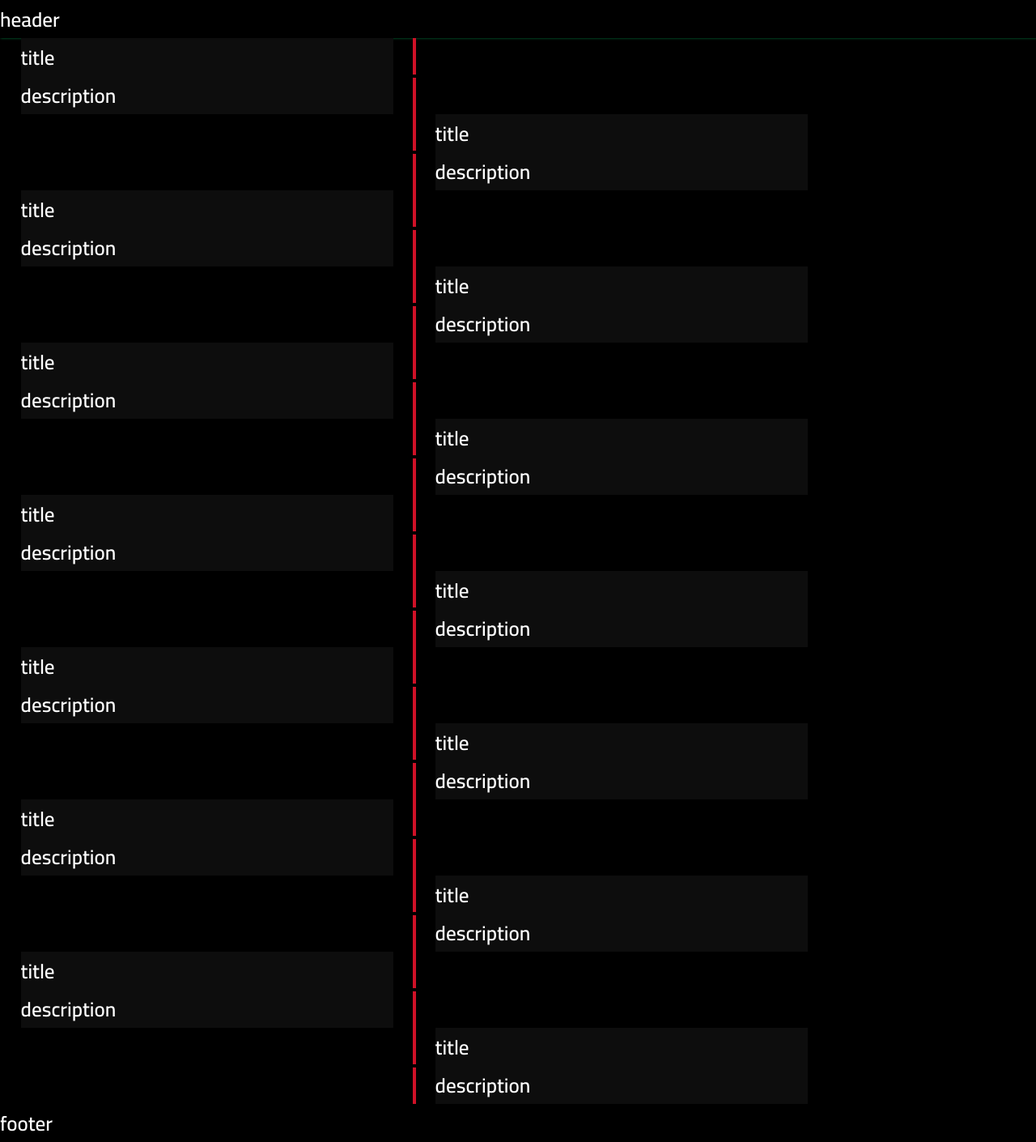
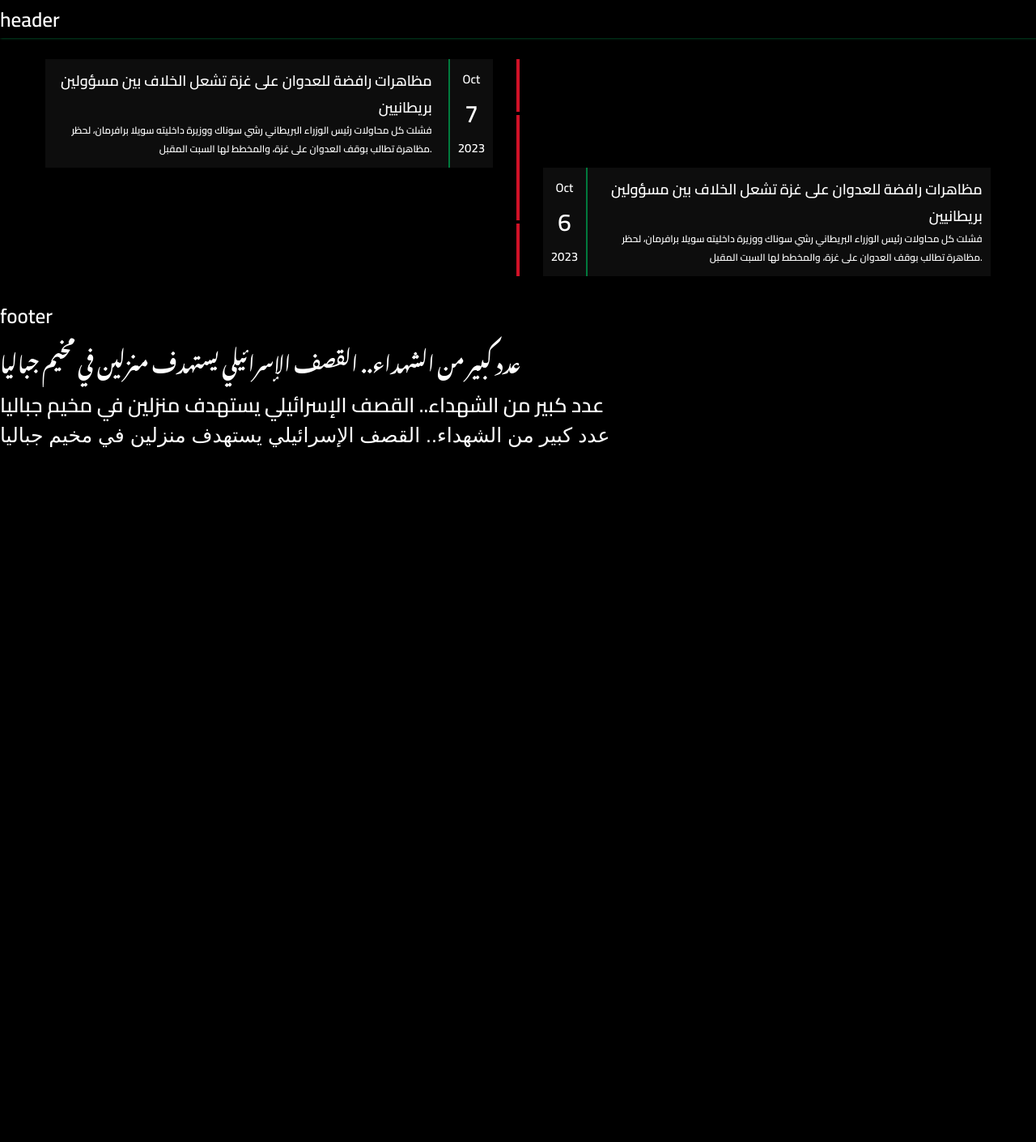
Before and after one commit to wael-boss/palestinianPulse, a React (Create React App) app: page / in a window 1280 px wide. Shown: the top 1410 px of the page at 81% size. After the commit the page ends 800 px from the top, so only its background shows below. Built offline with nearby package versions, Linux system fonts and the light colour scheme; a web font is replaced by a local one.

Commit message:
timeline skeleton pretification

```diff
--- a/src/App.js
+++ b/src/App.js
@@ -1,13 +1,13 @@
 import Footer from "./components/footer";
 import Header from "./components/header";
-import TimeLine from "./components/timeLine";
+import Main from "./components/main";
 
 
 function App() {
   return (
     <div className="App">
       <Header/>
-      <TimeLine/>
+      <Main/>
       <Footer/>
       <p style={{fontFamily:"'Noto Nastaliq Urdu', serif"}}>عدد كبير من الشهداء.. القصف الإسرائيلي يستهدف منزلين في مخيم جباليا</p>
       <p style={{fontFamily:"'Cairo', sans-serif"}}>عدد كبير من الشهداء.. القصف الإسرائيلي يستهدف منزلين في مخيم جباليا</p>
--- /dev/null
+++ b/src/components/main.js
@@ -0,0 +1,11 @@
+import TimeLine from "./timeLine"
+
+const Main = () => {
+  return (
+    <section id="mainSection">
+      <TimeLine/>
+    </section>
+  )
+}
+
+export default Main
--- a/src/components/timeLine.js
+++ b/src/components/timeLine.js
@@ -4,86 +4,28 @@ const TimeLine = () => {
     <div id="timeLineContainer">
         <div className="eventContainer">
             <div className="event">
-                <h1>title</h1>
-                <p>description</p>
+                <div className="eventDate">
+                    <p>Oct</p>
+                    <span>7</span>
+                    <p>2023</p>
+                </div>
+                <div className="eventTxt">
+                    <h1>مظاهرات رافضة للعدوان على غزة تشعل الخلاف بين مسؤولين بريطانيين</h1>
+                    <p>فشلت كل محاولات رئيس الوزراء البريطاني رشي سوناك ووزيرة داخليته سويلا برافرمان، لحظر مظاهرة تطالب بوقف العدوان على غزة، والمخطط لها السبت المقبل.</p>
+                </div>
             </div>
         </div>
         <div className="eventContainer">
             <div className="event">
-                <h1>title</h1>
-                <p>description</p>
-            </div>
-        </div>
-        <div className="eventContainer">
-            <div className="event">
-                <h1>title</h1>
-                <p>description</p>
-            </div>
-        </div>
-        <div className="eventContainer">
-            <div className="event">
-                <h1>title</h1>
-                <p>description</p>
-            </div>
-        </div>
-        <div className="eventContainer">
-            <div className="event">
-                <h1>title</h1>
-                <p>description</p>
-            </div>
-        </div>
-        <div className="eventContainer">
-            <div className="event">
-                <h1>title</h1>
-                <p>description</p>
-            </div>
-        </div>
-        <div className="eventContainer">
-            <div className="event">
-                <h1>title</h1>
-                <p>description</p>
-            </div>
-        </div>
-        <div className="eventContainer">
-            <div className="event">
-                <h1>title</h1>
-                <p>description</p>
-            </div>
-        </div>
-        <div className="eventContainer">
-            <div className="event">
-                <h1>title</h1>
-                <p>description</p>
-            </div>
-        </div>
-        <div className="eventContainer">
-            <div className="event">
-                <h1>title</h1>
-                <p>description</p>
-            </div>
-        </div>
-        <div className="eventContainer">
-            <div className="event">
-                <h1>title</h1>
-                <p>description</p>
-            </div>
-        </div>
-        <div className="eventContainer">
-            <div className="event">
-                <h1>title</h1>
-                <p>description</p>
-            </div>
-        </div>
-        <div className="eventContainer">
-            <div className="event">
-                <h1>title</h1>
-                <p>description</p>
-            </div>
-        </div>
-        <div className="eventContainer">
-            <div className="event">
-                <h1>title</h1>
-                <p>description</p>
+                <div className="eventDate">
+                    <p>Oct</p>
+                    <span>6</span>
+                    <p>2023</p>
+                </div>
+                <div className="eventTxt">
+                    <h1>مظاهرات رافضة للعدوان على غزة تشعل الخلاف بين مسؤولين بريطانيين</h1>
+                    <p>فشلت كل محاولات رئيس الوزراء البريطاني رشي سوناك ووزيرة داخليته سويلا برافرمان، لحظر مظاهرة تطالب بوقف العدوان على غزة، والمخطط لها السبت المقبل.</p>
+                </div>
             </div>
         </div>
     </div>
--- a/src/index.css
+++ b/src/index.css
@@ -43,10 +43,17 @@ body {
 header{
   box-shadow:1px 0 3px hsl(150, 100%, 24%);
 }
+#mainSection{
+  display: flex;
+  flex-direction: column;
+  align-items: center;
+  width: 100%;
+  padding: 2%;
+}
 #timeLineContainer{
   display: flex;
   flex-direction: column;
-  width: 80%;
+  width: 100%;
 }
 .eventContainer{
   width: 50%;
@@ -128,13 +135,47 @@ header{
   background-color: inherit;
   z-index: -1;
 }
-.eventContainer:nth-child(even)>.event::before{
-  content: "";
-  position: absolute;
-
+/* make all dates next to line */
+.eventContainer:nth-child(odd)>.event{
+  flex-direction: row-reverse;
+}
+/* date border accordingly */
+.eventContainer:nth-child(odd)>.event>.eventDate{
+  border-left: 2px solid var(--green);
+}
+.eventContainer:nth-child(even)>.event>.eventDate{
+  border-right: 2px solid var(--green);
 }
 .event{
   position: relative;
   width: 90%;
   background-color: hsl(0, 0%, 5%);
+  display: flex;
+  gap: 10px;
 }
+.event>div{
+  padding: 10px;
+}
+.event>.eventDate{
+  display: flex;
+  flex-direction: column;
+  align-items: center;
+  justify-content: center;
+  min-height: 100%;
+}
+.event>.eventDate *{
+  font-size: var(--fontSize-S);
+  line-height: -2px;
+}
+.event>.eventDate span{
+  font-size: var(--fontSize-B);
+}
+.event>.eventTxt *{
+  text-align: right;
+}
+.event>.eventTxt h1{
+  font-size: var(--radius-B);
+}
+.event>.eventTxt p{
+  font-size: var(--radius-M);
+}
```
